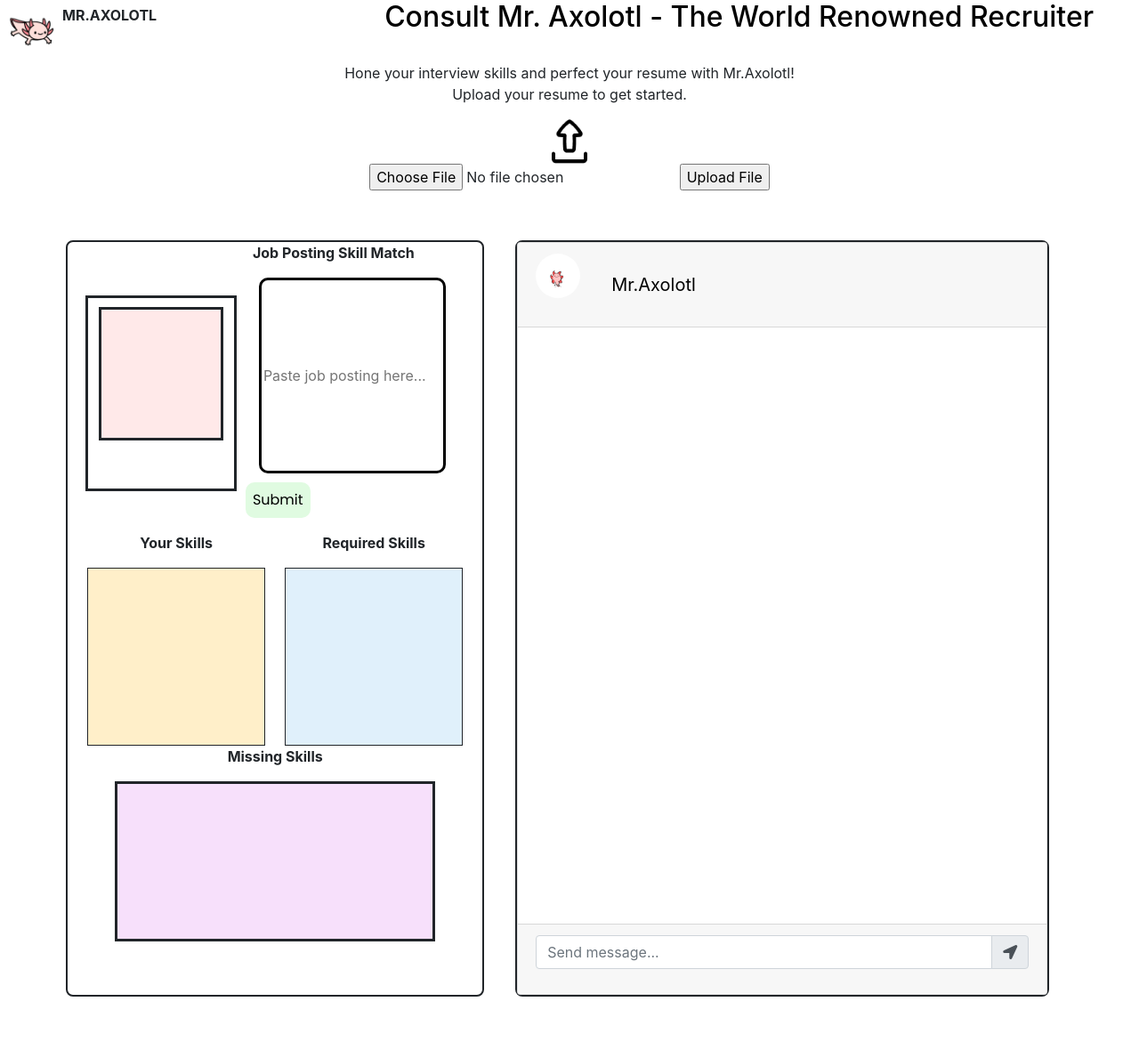
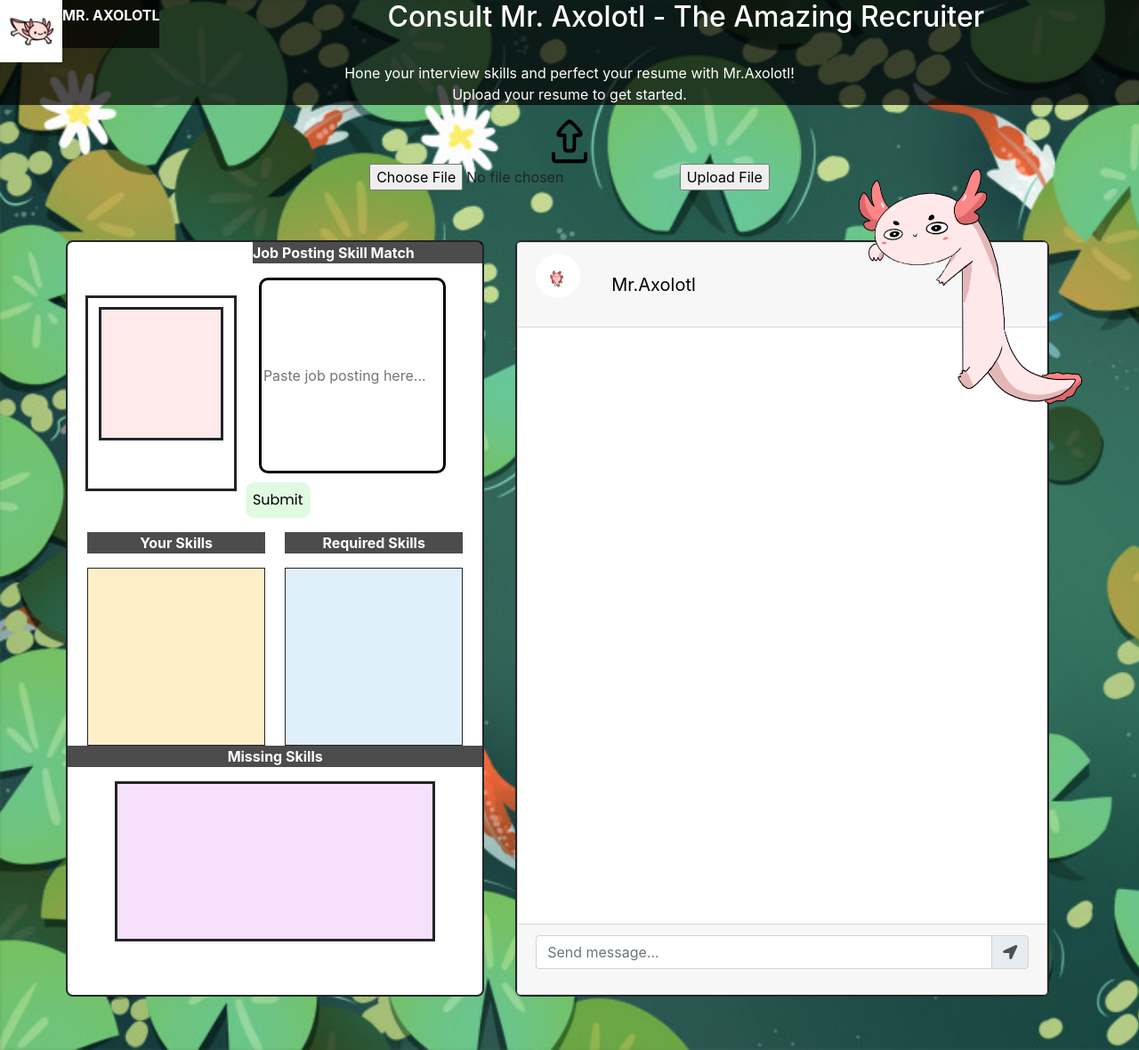
Before and after one commit to Celeste04/BookBuddies, a Flask app: page / in a window 1280 px wide. Shown: the whole page at 89% size. Run offline with Flask 3, Linux system fonts and the light colour scheme; parts of the project's set-up code (start-up, migrations or seed data) failed here and were passed over; some libraries are stand-ins or nearby versions.

Commit message:
display fix

```diff
--- a/main.py
+++ b/main.py
@@ -48,8 +48,9 @@ def process_form():
         job_desc = request.form['jobRequirements']
         job_skills = skills.extract_skills(job_desc)
         missing_skills = skills.missing_skills(file_path, job_desc)
-        matched_skills = str(len(skills.matching_skills(file_path, job_desc)), len(job_skills))
-    return render_template('index.html', form=form, job_skills=job_skills, missing_skills=missing_skills, matched_skills=matched_skills)
+        current_skills = skills.extract_skills_from_resume(file_path)
+        matched_skills = str(skills.skillmatch(len(skills.matching_skills(file_path, job_desc)), len(job_skills)))
+    return render_template('index.html', form=form, job_skills=job_skills, missing_skills=missing_skills, matched_skills=matched_skills, current_skills=current_skills)
 
 @app.route("/get", methods=["GET", "POST"])
 def chat():
--- a/skills.py
+++ b/skills.py
@@ -62,7 +62,7 @@ def extract_skills_from_resume(text_path):
     return skills
 
 def matching_skills(res_path, job_desc): # job_desc is a string
-    matched = {} # set of matched jobs
+    matched = set() # set of matched jobs
     res_skills = extract_skills_from_resume(res_path)
     job_skills = extract_skills(job_desc)
     for skill in job_skills:
@@ -71,7 +71,7 @@ def matching_skills(res_path, job_desc): # job_desc is a string
     return matched
 
 def missing_skills(res_path, job_desc):
-    missing = {}
+    missing = set()
     res_skills = extract_skills_from_resume(res_path)
     job_skills = extract_skills(job_desc)
     for skill in job_skills:
@@ -80,4 +80,4 @@ def missing_skills(res_path, job_desc):
     return missing
 
 def skillmatch(len_skills1, len_skills2):
-    return ( len_skills2 // len_skills2 ) * 100 if len(skillset2) > 0 else 0
+    return ( len_skills2 // len_skills2 ) * 100 if len_skills2 > 0 else 0
--- a/static/index.css
+++ b/static/index.css
@@ -3,15 +3,23 @@
 body {
     font-family: 'Poppins', sans-serif;
     background-color: #FDF2F2;
+    background-image: url('./images/pond3.jpeg');
+    background-repeat: no-repeat;
+    background-size: cover;
 }
+p {
+    color: white;
+    background-color: rgb(0,0,0,0.7);
 
+}
 .top {
-    background-color: white;
+    background-color: rgb(0,0,0,0.7);
     display: flex;
+    color: white;
 }
 
 .top h2 {
-    color: black;
+    color: white;
     padding-left: 20%;
 }
 
@@ -57,6 +65,8 @@ body {
     border: solid 2px;
     border-radius: 8px;
     width: 470px;
+    height: 700px;
+    background-color: rgb(0,0,0,0.7);
     height: 850px;
     background-color: white;
     grid-gap: 30px;
@@ -143,6 +153,14 @@ body {
 .title {
     font-weight: bold;
     margin-left: 8px;
+}
+.ax {
+    position: absolute;
+    top: 170px;
+    height: 300px;
+    width: 270px;
+    right: 55px;
+    z-index:2;
 }
 
 .chat-container {
@@ -234,3 +252,7 @@ body {
 	color: gray;
 	font-size: 10px;
 }
+
+.ax {
+
+}
--- a/templates/index.html
+++ b/templates/index.html
@@ -18,9 +18,9 @@
     <section class="top">
         <div class="logo">
             <img src="./static/images/axolotl.jpg" height="70px" width="70px">
-            <p>MR.AXOLOTL</p>
+            <p>MR. AXOLOTL</p>
         </div>
-        <h2>Consult Mr. Axolotl - The World Renowned Recruiter</h2>
+        <h2>Consult Mr. Axolotl - The Amazing Recruiter</h2>
     </section>
     <section class="upload">
         <p>Hone your interview skills and perfect your resume with Mr.Axolotl! <br> Upload your resume to get started.</p>
@@ -53,7 +53,7 @@
                         <p class="skills-title">Your Skills</p>
                         <div class="your-skills-container">
                             <ul>
-                                {% for element in job_skills %}
+                                {% for element in current_skills %}
                                     <li>{{ element }}</li>
                                 {% endfor %}
                             </ul>
@@ -61,19 +61,31 @@
                     </div>
                     <div>
                         <p class="skills-title">Required Skills</p>
-                        <div class="required-skills-container"></div>
+                        <div class="required-skills-container">
+                            <ul>
+                                {% for element in job_skills %}
+                                    <li>{{ element }}</li>
+                                {% endfor %}
+                            </ul>
+                        </div>
                     </div>
                 </div>
                 <div>
                     <p class="skills-title">Missing Skills</p>
                     <div class="skill-bottom">
                         <div class="missing-skills">
+                            <ul>
+                                {% for element in missing_skills %}
+                                    <li>{{ element }}</li>
+                                {% endfor %}
+                            </ul>
                     </div>
                 </div>
 
                 </div>
             </div>
             <div class="chat-container">
+                <img class="ax" src="/static/images/axolotl.png" alt="axolotl">
                 <div class="card">
                     <div class="card-header msg_head">
                         <div class="d-flex bd-highlight">
```
Also changed, not shown: static/images/axolotl.png (added), static/images/pond.jpeg (added), static/images/pond2.jpeg (added), static/images/pond3.jpeg (added), 1 other file.
